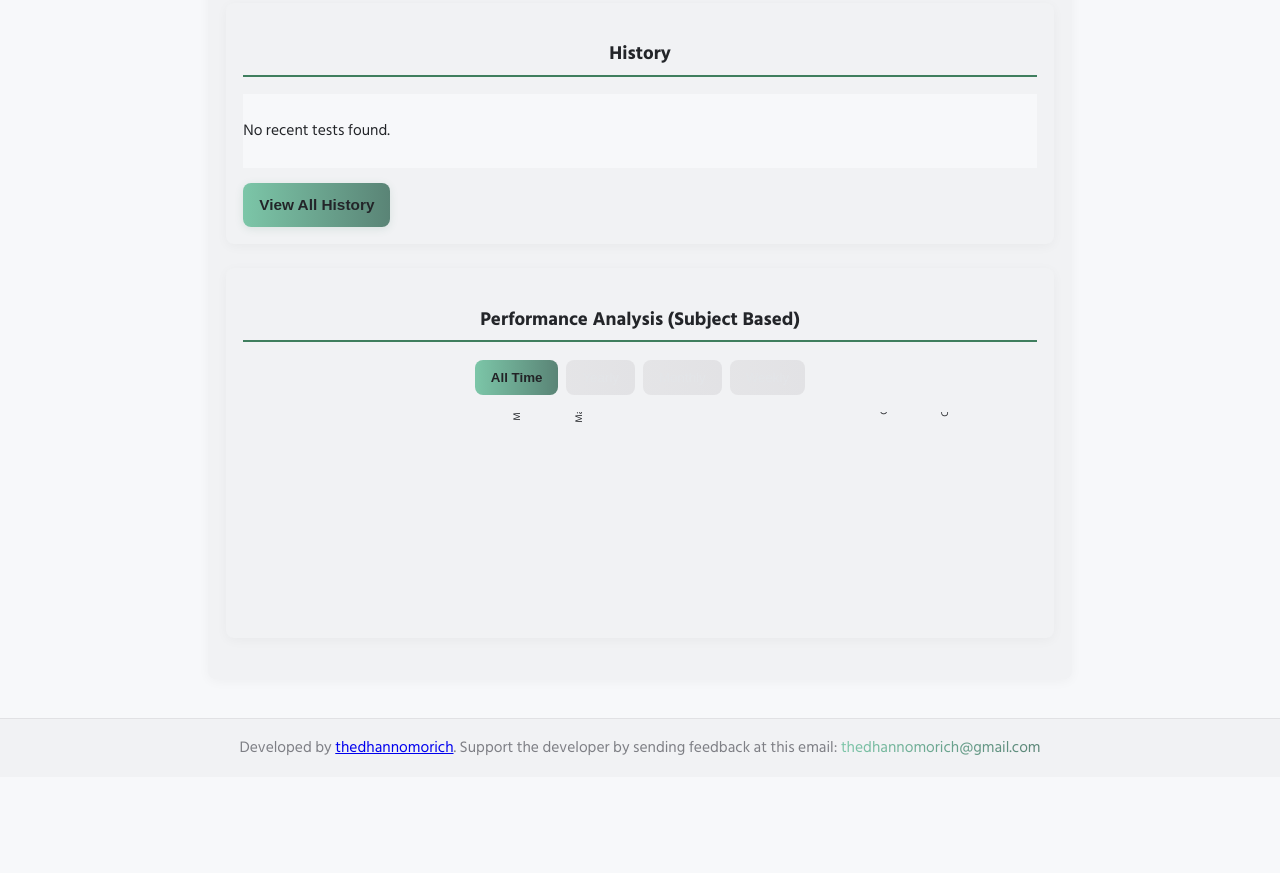
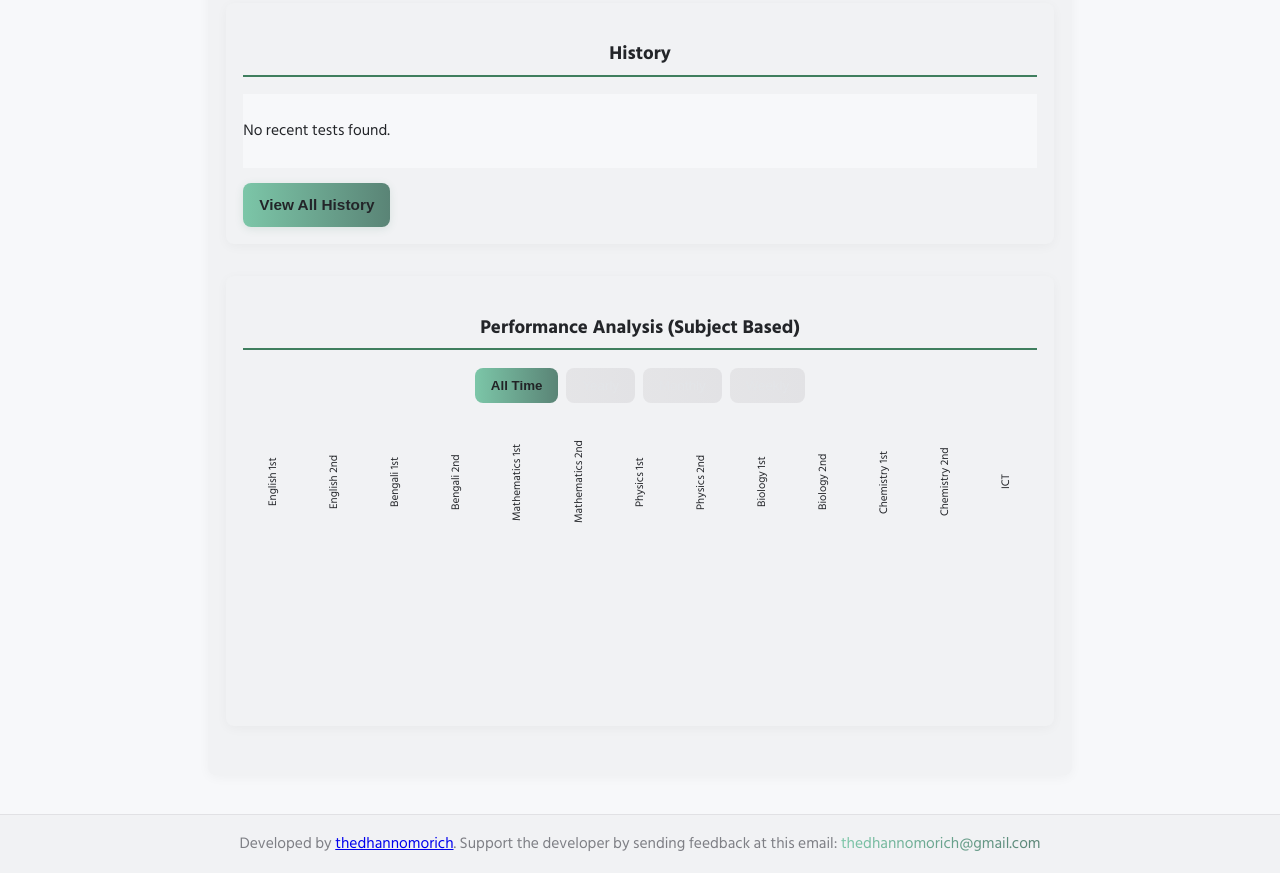
Before and after one commit to thedhannomorich/MarkoraMCQ, a plain HTML site: page index.html in a window 1280 px wide. Shown: the part 792-1665 px from the top of the page. Before the commit the page ends 1569 px from the top, so only its background shows below. Drawn offline with Linux system fonts and the light colour scheme.

Commit message:
index.html

```diff
--- a/index.html
+++ b/index.html
@@ -479,50 +479,50 @@ label { font-weight: 700; margin-bottom: 0.35rem; display: block; font-size: 0.9
 .history-item:hover { transform: translateY(-2px); }
 
 /* Analysis container */
-.analysis-container { margin: 1.5rem 0; }
+.analysis-container { margin: 2rem 0; }
 
 /* Chart styles */
 .chart-container {
   display: flex;
   justify-content: space-around;
   align-items: flex-end;
-  height: 13rem;
-  padding: 1rem 0;
+  height: 18rem;
+  padding: 1.5rem 0;
   overflow-x: auto;
   position: relative;
 }
 .bar-container {
   display: flex;
   flex-direction: column;
-  align-items: center;
-  margin: 0 0.32rem;
+  align-items: center;More actions
+  margin: 0 0.5rem;
   height: 100%;
-  min-width: 2rem;
+  min-width: 3rem;
 }
 .bar {
-  width: 1.6rem;
+  width: 2rem;
   margin: 0 auto;
   position: relative;
-  transition: height 0.36s;
+  transition: height 0.5s;
   display: flex;
   align-items: flex-end;
   justify-content: center;
   color: white;
   font-weight: bold;
-  font-size: 0.7rem;
-  border-radius: 0.18rem 0.18rem 0 0;
+  font-size: 0.75rem;
+  border-radius: 0.25rem 0.25rem 0 0;
   background: var(--accent-gradient);
   background-size: 200% 200%;
   animation: gradientMove 3s linear infinite;
 }
 .chart-label {
-  margin-top: 0.35rem;
+  margin-top: 0.5rem;
   text-align: center;
-  font-size: 0.62rem;
+  font-size: 0.7rem;
   white-space: nowrap;
   writing-mode: vertical-rl;
   transform: rotate(180deg);
-  height: 3.3rem;
+  height: 5rem;
   display: flex;
   align-items: center;
   justify-content: center;
```
